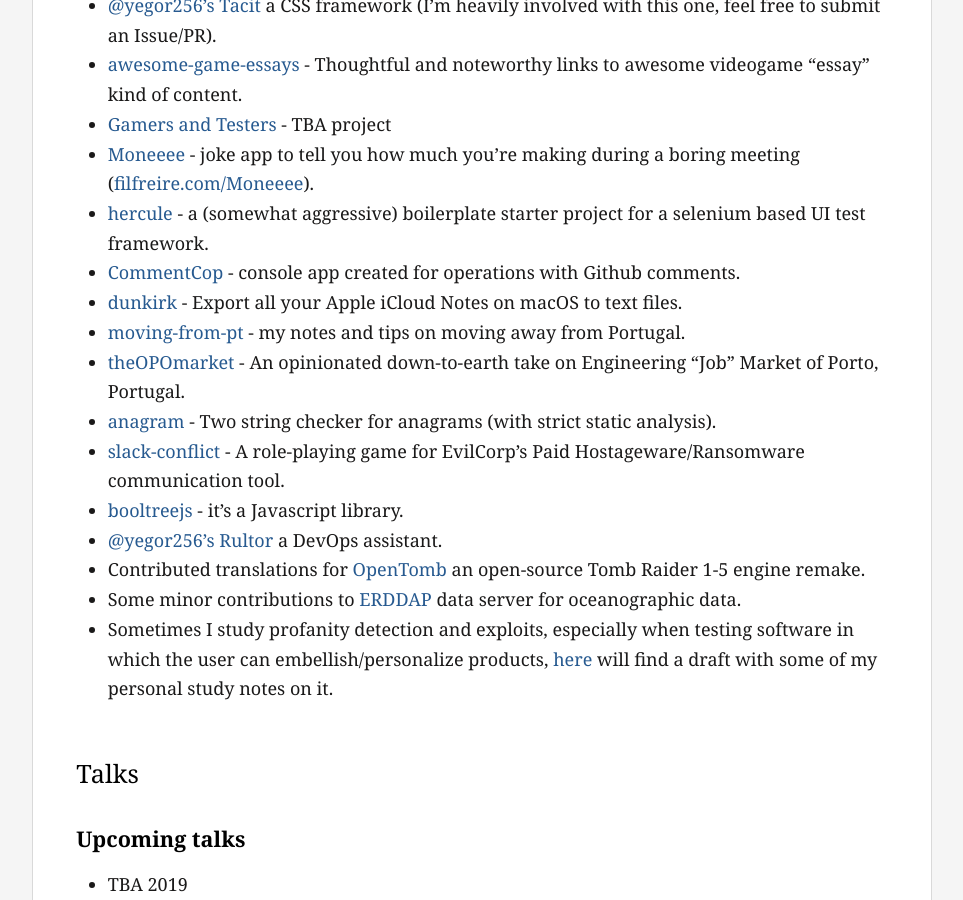
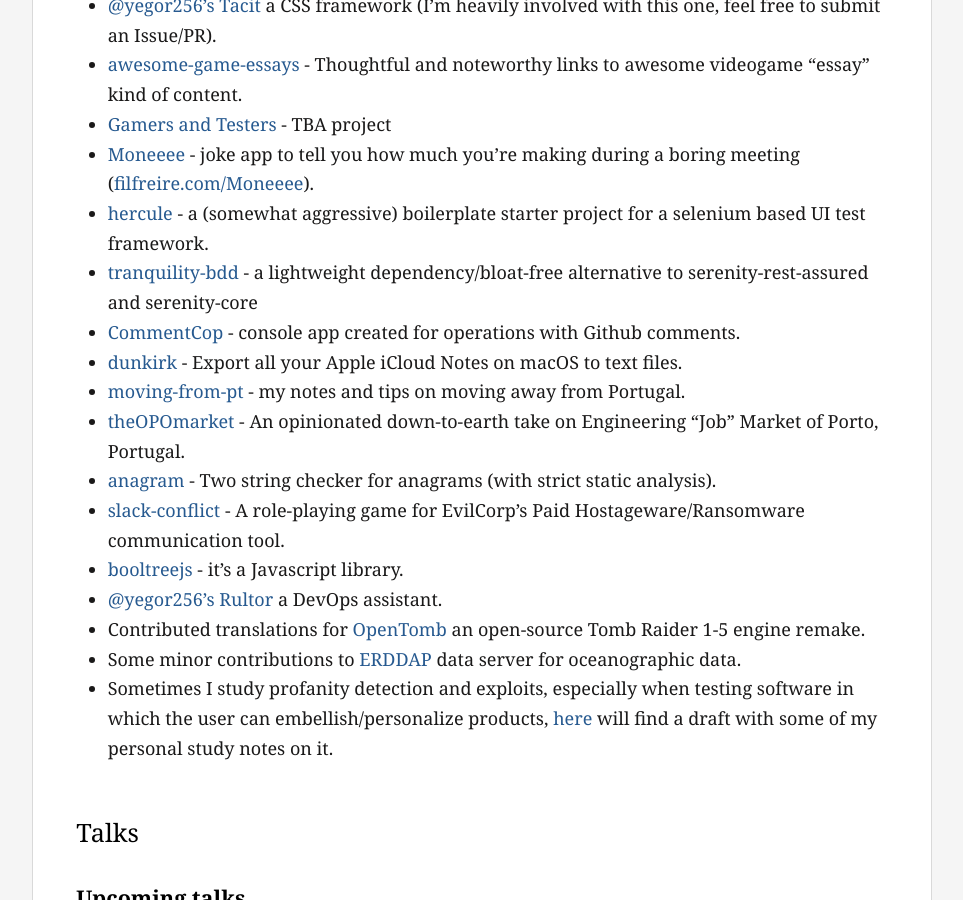
Before and after one commit to filfreire/filfreire.github.io, a Jekyll site: the page built from projects.md, in a window 1280 px wide and 900 px high, scrolled down 571 px. Shown: the whole window, without its empty margins (158-1121 px from the left). Built offline with Jekyll 4.4.1, drawn with Linux system fonts in a browser that asks for light colours.

Commit message:
add tranquility-bdd

```diff
--- a/projects.md
+++ b/projects.md
@@ -18,6 +18,7 @@
 - [Gamers and Testers](https://gamersandtesters.com/) - TBA project
 - [Moneeee](https://github.com/filfreire/Moneeee) - joke app to tell you how much you're making during a boring meeting ([filfreire.com/Moneeee](https://filfreire.com/Moneeee/)).
 - [hercule](https://github.com/filfreire/hercule) - a (somewhat aggressive) boilerplate starter project for a selenium based UI test framework.
+- [tranquility-bdd](https://github.com/filfreire/tranquility-bdd) - a lightweight dependency/bloat-free alternative to serenity-rest-assured and serenity-core
 - [CommentCop](https://github.com/filfreire/CommentCop) - console app created for operations with Github comments.
 - [dunkirk](https://github.com/filfreire/dunkirk) - Export all your Apple iCloud Notes on macOS to text files.
 - [moving-from-pt](https://github.com/filfreire/moving-from-pt) - my notes and tips on moving away from Portugal.
```
